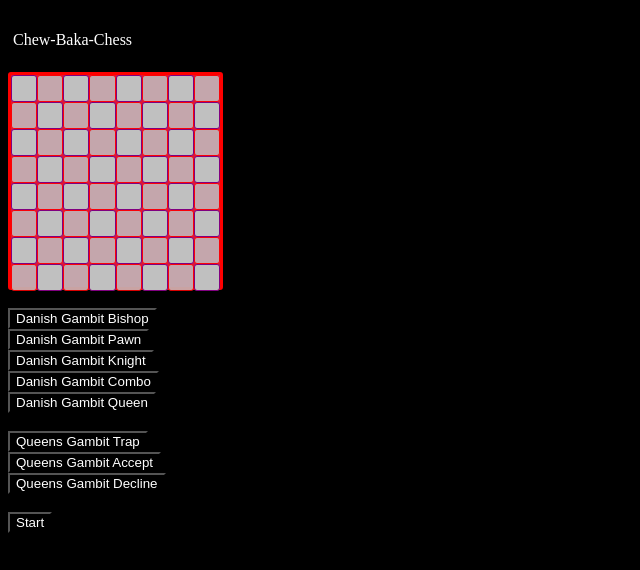
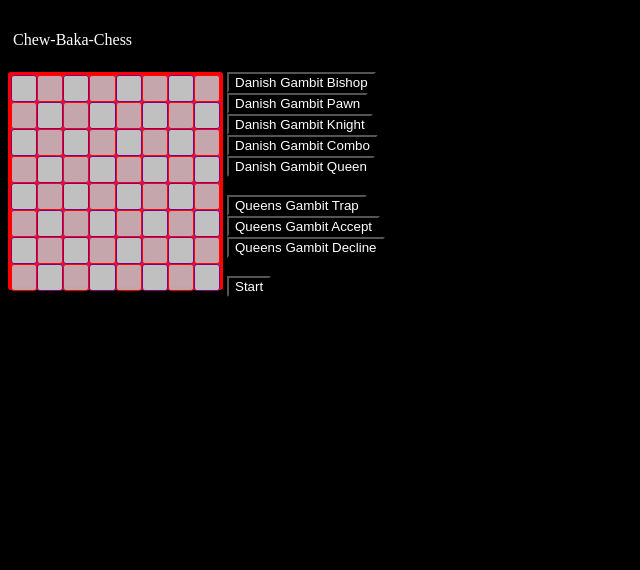
Before and after one commit to Soulbow2/soulbow3.github.io, a plain HTML site: page index.html in a window 1280 px wide. Shown: the whole page, without its empty margins (0-640 px from the left). Drawn offline with Linux system fonts and the light colour scheme.

Commit message:
Add section style to styles.css

```diff
--- a/styles.css
+++ b/styles.css
@@ -1,6 +1,8 @@
 body {background: black;}
 
 main {background: crimson; height: 212px; width: 209px; border: solid 3px red; border-radius: 3px;}
+
+section {display: inline-block;}
 
 header {background: black; color: white; font-size: 16px; margin: 5px;}
 
```
